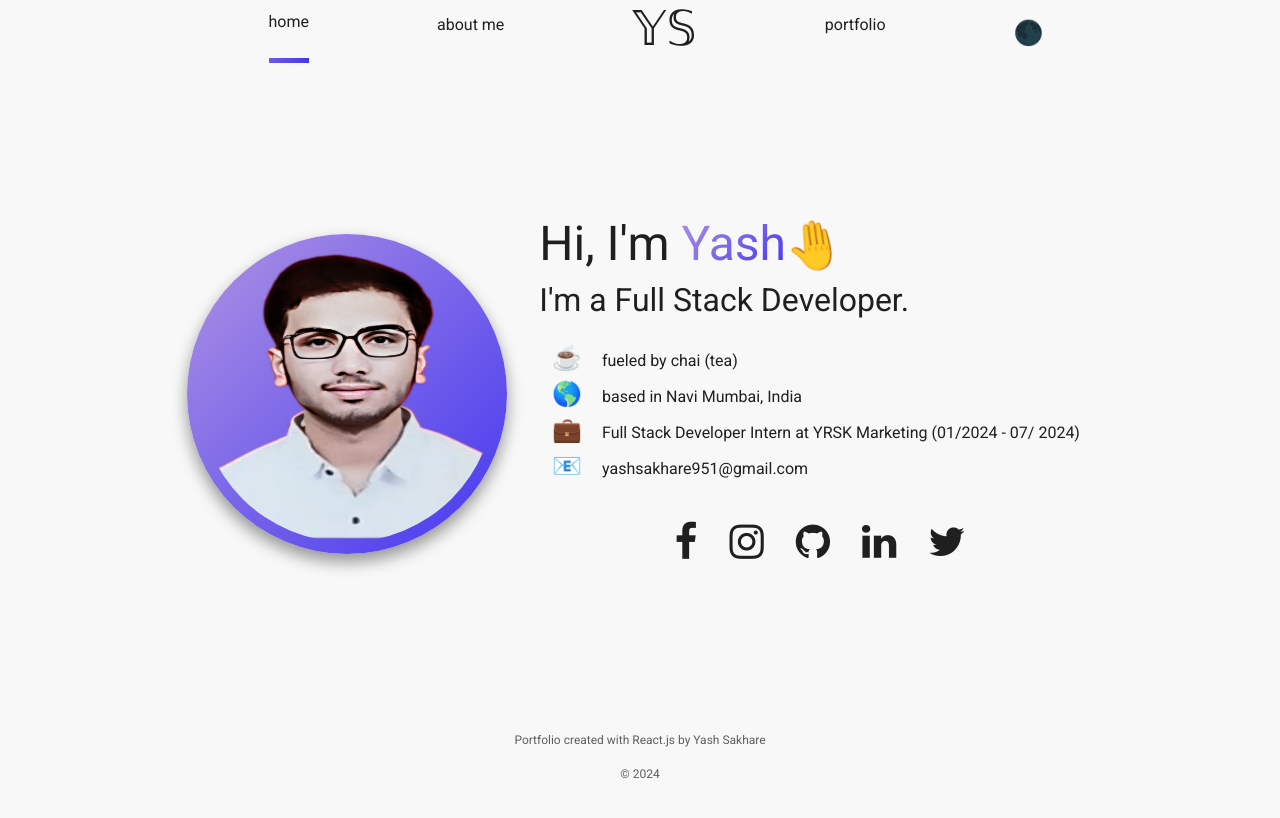
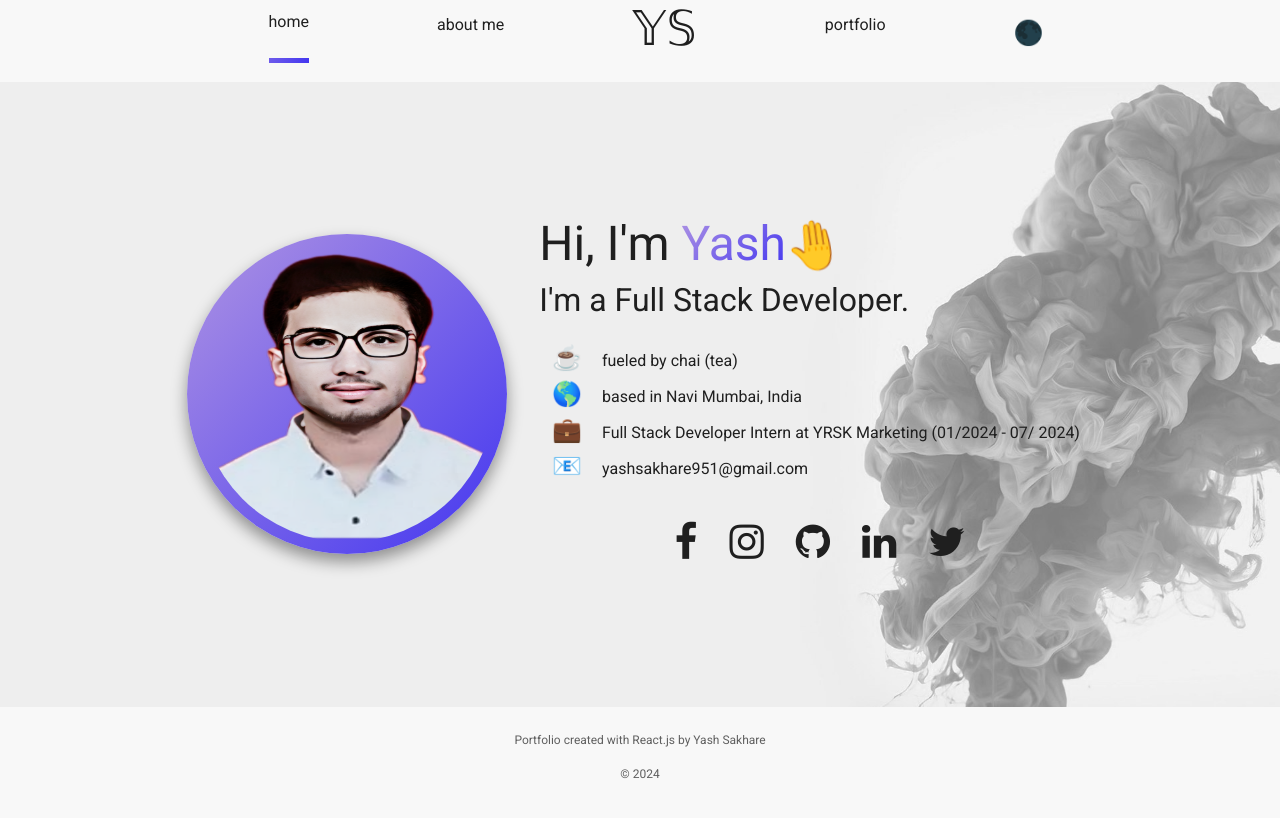
Before and after one commit to YSCodez/portfolioReact, a React (Create React App) app: page / in a window 1280 px wide. Shown: the top 818 px of the page. Built offline with nearby package versions, Linux system fonts and the light colour scheme; the HTML template or start-up script is replaced by a standard one.

Commit message:
Home background changes

```diff
--- a/src/components/home/Home.js
+++ b/src/components/home/Home.js
@@ -6,15 +6,40 @@ import EmojiBullet from "./EmojiBullet";
 import SocialIcon from "./SocialIcon";
 import { Box } from "@mui/material";
 import { info } from "../../info/Info";
+import bgimg from '../../img/bgimg.jpg';
 
 export default function Home({ innerRef }) {
-
   return (
-    <Box ref={innerRef} component={'main'} display={'flex'} flexDirection={{ xs: 'column', md: 'row' }} alignItems={'center'}
-      justifyContent={'center'} minHeight={'calc(100vh - 175px)'} id={'home'}>
-      <Box className={classNames(Style.avatar, Style.shadowed)} alt={'image of developer'} style={{ background: info.gradient }} component={'img'} src={me} width={{ xs: '35vh', md: '40vh' }}
+    <Box
+      ref={innerRef}
+      component={'main'}
+      display={'flex'}
+      flexDirection={{ xs: 'column', md: 'row' }}
+      alignItems={'center'}
+      justifyContent={'center'}
+      minHeight={'calc(100vh - 175px)'}
+      id={'home'}
+      sx={{
+        backgroundImage: `url(${bgimg})`,
+        backgroundSize: 'cover',
+        backgroundPosition: 'center',
+        backgroundRepeat: 'no-repeat',
+        width: '100%',
+      }}
+    >
+      <Box
+        className={classNames(Style.avatar, Style.shadowed)}
+        alt={'image of developer'}
+        style={{ background: info.gradient }}
+        component={'img'}
+        src={me}
+        width={{ xs: '35vh', md: '40vh' }}
         height={{ xs: '35vh', md: '40vh' }}
-        borderRadius={'50%'} p={'0.75rem'} mb={{ xs: '1rem', sm: 0 }} mr={{ xs: 0, md: '2rem' }} />
+        borderRadius={'50%'}
+        p={'0.75rem'}
+        mb={{ xs: '1rem', sm: 0 }}
+        mr={{ xs: 0, md: '2rem' }}
+      />
       <Box>
         <h1>Hi, I'm <span style={{ background: info.gradient, WebkitBackgroundClip: 'text', WebkitTextFillColor: 'transparent' }}>{info.firstName}</span><span className={Style.hand}>🤚</span>
         </h1>
@@ -31,5 +56,5 @@ export default function Home({ innerRef }) {
         </Box>
       </Box>
     </Box>
-  )
+  );
 }
```
Also changed, not shown: src/img/bgimg.jpg (added).
